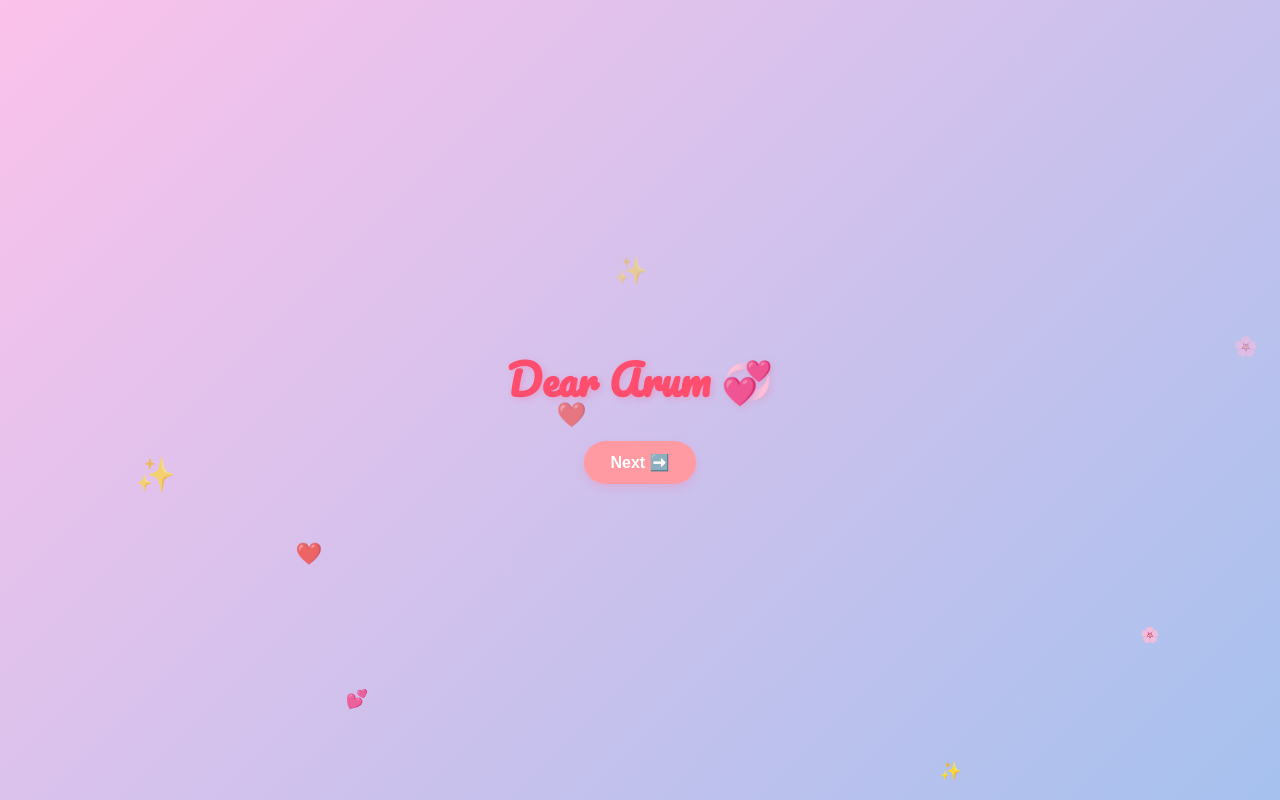
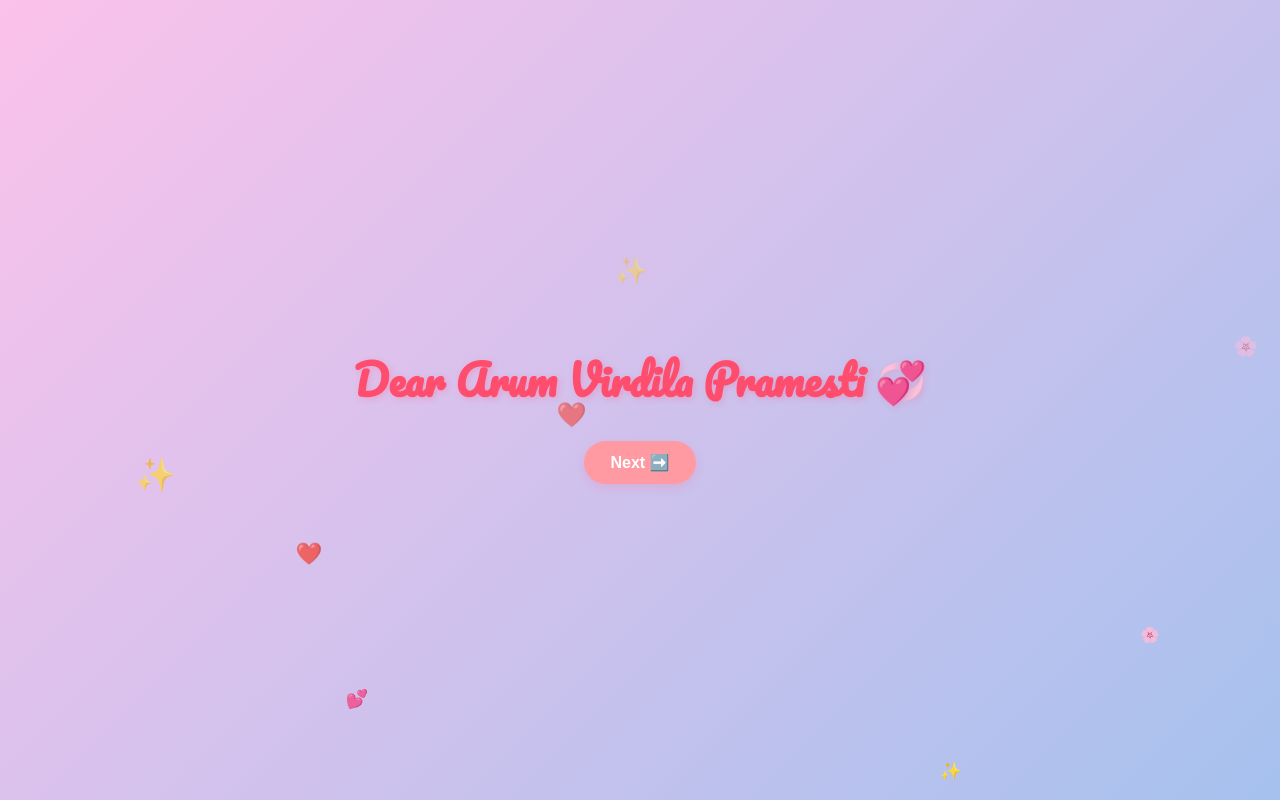
Before and after one commit to juanagung05-maker/Semoga-Bisa-yaa, a plain HTML site: page index.html in a window 1280 px wide. Drawn offline with Linux system fonts and the light colour scheme.

Commit message:
Add files via upload

```diff
--- a/index.html
+++ b/index.html
@@ -9,7 +9,7 @@
 <body>
   <!-- Intro -->
   <div id="intro" class="center-screen">
-    <h1 class="judul-intro">Dear Arum 💞</h1>
+    <h1 class="judul-intro">Dear Arum Virdila Pramesti 💞</h1>
     <button id="nextBtn" class="btn pastel">Next ➡️</button>
   </div>
 
```
